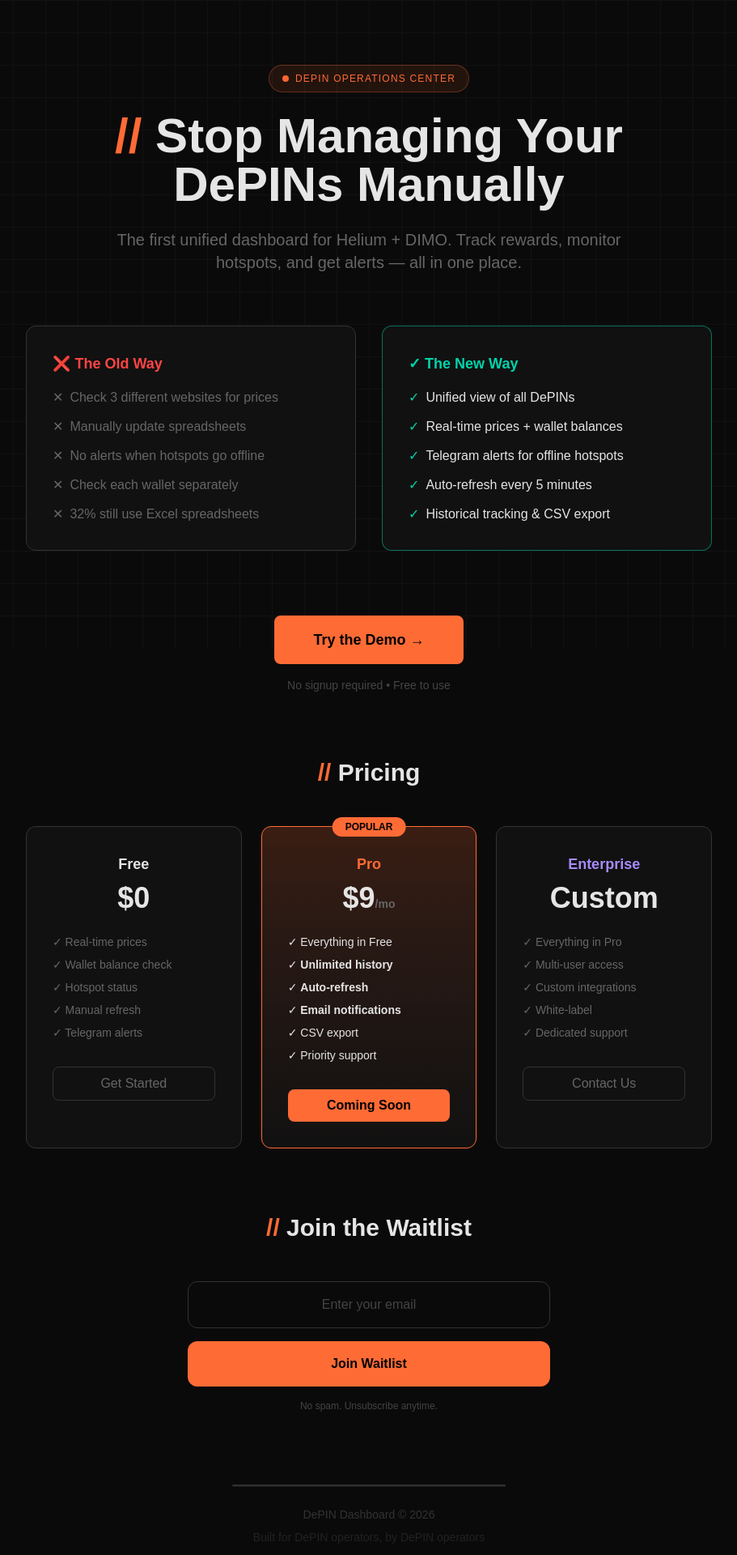
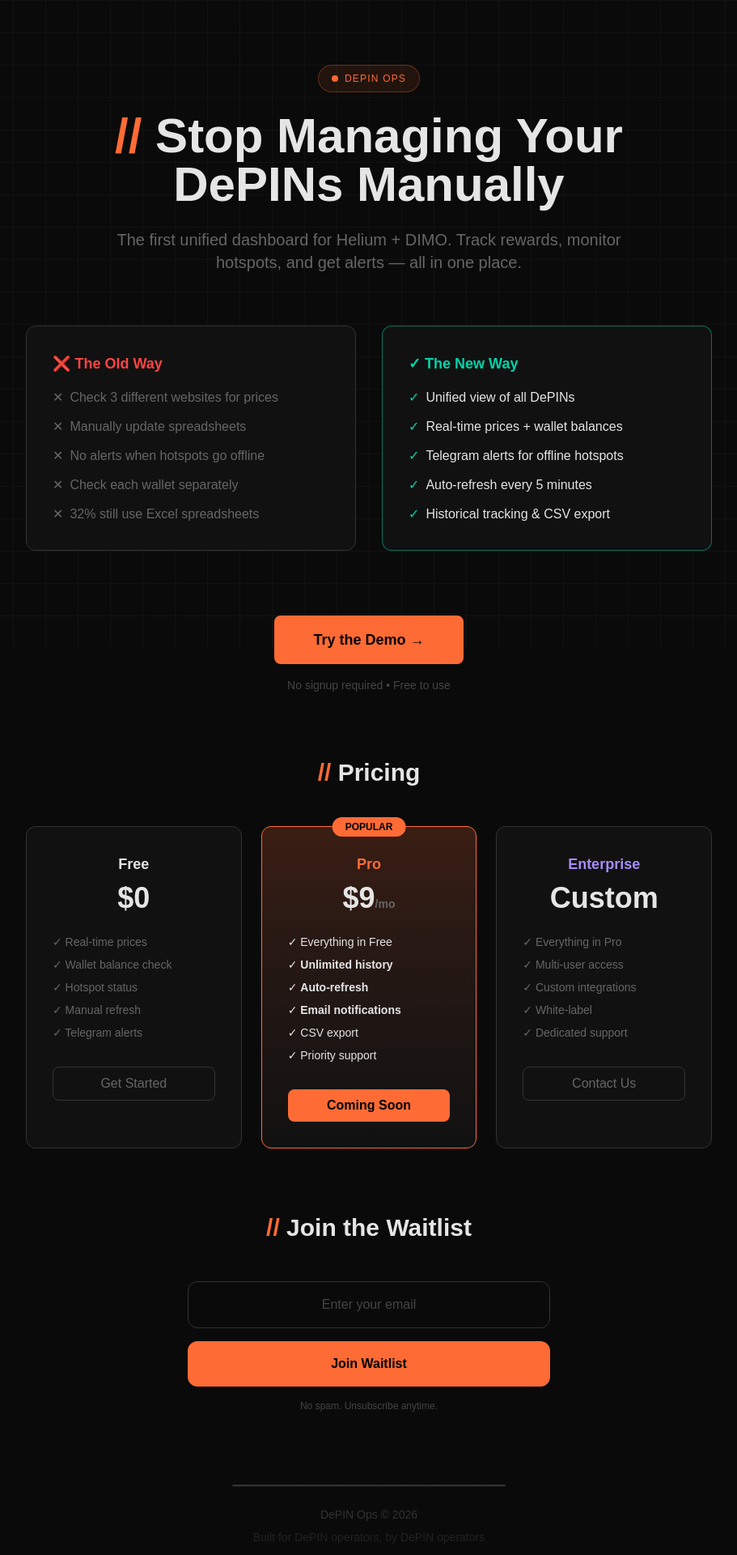
Before and after one commit to Samuel33rc/depin-dashboard, a Next.js app in the folder helium-dashboard/: page /landing in a window 1280 px wide. Shown: the top 1920 px of the page at 81% size, without its empty margins (184-1095 px from the left). Built offline with nearby package versions, Linux system fonts and the light colour scheme.

Commit message:
Rename to DePIN Ops, add competition analysis

```diff
--- a/helium-dashboard/src/app/api/alerts/route.ts
+++ b/helium-dashboard/src/app/api/alerts/route.ts
@@ -16,7 +16,7 @@
     const alert: AlertMessage = {
       type: type || 'warning',
       title: title || 'DePIN Alert',
-      message: message || 'Alert from DePIN Dashboard',
+      message: message || 'Alert from DePIN Ops',
       timestamp: new Date().toISOString()
     };
 
@@ -41,7 +41,7 @@
 
 export async function GET() {
   return NextResponse.json({
-    message: 'DePIN Dashboard Alerts API',
+    message: 'DePIN Ops Alerts API',
     methods: ['POST'],
     body: {
       botToken: 'string (required)',
--- a/helium-dashboard/src/app/landing/page.tsx
+++ b/helium-dashboard/src/app/landing/page.tsx
@@ -43,7 +43,7 @@
         <header className="text-center mb-16">
           <div className="inline-flex items-center gap-2 bg-[#ff6b35]/10 border border-[#ff6b35]/30 px-4 py-2 rounded-full mb-6">
             <span className="w-2 h-2 bg-[#ff6b35] rounded-full animate-pulse"></span>
-            <span className="text-xs text-[#ff6b35] uppercase tracking-widest">DePIN Operations Center</span>
+            <span className="text-xs text-[#ff6b35] uppercase tracking-widest">DePIN Ops</span>
           </div>
 
           <h1 className="text-5xl md:text-6xl font-bold mb-6">
@@ -213,7 +213,7 @@
 
         <footer className="text-center text-[#333] text-sm">
           <p>━━━━━━━━━━━━━━━━━━━━━━━━━━━━━━━━━━━━━━━━</p>
-          <p className="mt-4">DePIN Dashboard © 2026</p>
+          <p className="mt-4">DePIN Ops © 2026</p>
           <p className="mt-2 text-[#222]">
             Built for DePIN operators, by DePIN operators
           </p>
--- a/helium-dashboard/src/app/page.tsx
+++ b/helium-dashboard/src/app/page.tsx
@@ -226,7 +226,7 @@
           botToken: telegramToken,
           chatId: telegramChatId,
           type: 'warning',
-          title: 'DePIN Dashboard Test',
+          title: 'DePIN Ops Test',
           message: 'Telegram alerts are configured correctly!'
         })
       });
@@ -248,7 +248,7 @@
     const vehicleRows = dimoData?.vehicles ? dimoData.vehicles.map(v => [v.tokenId, `${v.year} ${v.make} ${v.model}`]) : [];
 
     const rows = [
-      ['DePIN Dashboard Export', new Date().toISOString()],
+      ['DePIN Ops Export', new Date().toISOString()],
       [''],
       ['Token Prices'],
       ['Token', 'Price (USD)'],
```
Also changed, not shown: 2 other files (tests, documents, lock files or other folders).
